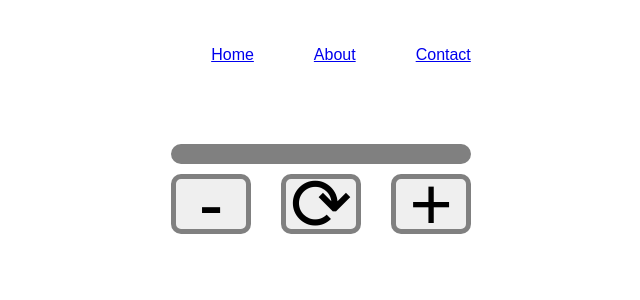
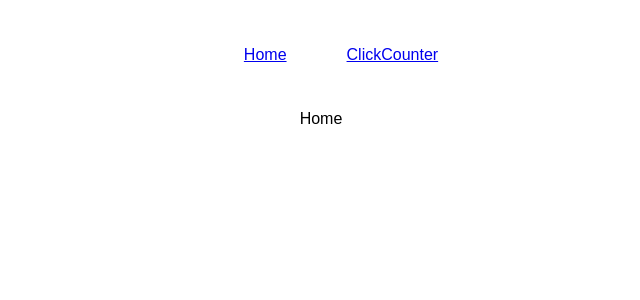
Before and after one commit to danifromecuador/click-counter-with-react, a React (Create React App) app: page / in a window 1280 px wide. Shown: the top 300 px of the page, without its empty margins (319-959 px from the left). Built offline with nearby package versions, Linux system fonts and the light colour scheme.

Commit message:
Create 2 components for 2 pages for 2 links in the Navbar

```diff
--- a/src/App.js
+++ /dev/null
@@ -1,35 +0,0 @@
-import React, { useState } from 'react';
-import { BrowserRouter as Router, Route } from 'react-router-dom';
-import './App.css';
-import Display from './components/Display';
-import Buttons from './components/Buttons';
-import Navbar from './components/Navbar';
-import About from './pages/About';
-import Contact from './pages/Contact';
-
-const App = () => {
-  const [count, setCount] = useState(0);
-
-  const add = () => setCount(count + 1);
-
-  const subtract = () => {
-    setCount(count - 1);
-    if (count === 0) setCount(0);
-    return count;
-  };
-
-  const restore = () => setCount(0);
-
-  return (
-    <Router >
-      <Navbar />
-      <Display count={count} />
-      <Buttons add={add} subtract={subtract} restore={restore} />
-      {/* <Route exact path="/" component={Home} /> */}
-      <Route path="/About" component={About} />
-      <Route path="/Contact" component={Contact} />
-    </Router>
-  );
-};
-
-export default App;
--- /dev/null
+++ b/src/App.jsx
@@ -0,0 +1,21 @@
+import React from 'react';
+import { BrowserRouter as Router, Route } from 'react-router-dom';
+import './App.css';
+import Navbar from './components/Navbar';
+import Home from './pages/Home';
+import ClickCounter from './pages/ClickCounter';
+
+
+const App = () => {
+  return (
+    <div className="App">
+      <Router >
+        <Navbar />
+        <Route exact path="/" component={Home} />
+        <Route exact path="/ClickCounter" component={ClickCounter} />
+      </Router>
+    </div>
+  );
+};
+
+export default App;
--- a/src/components/Navbar.jsx
+++ b/src/components/Navbar.jsx
@@ -9,10 +9,7 @@ const Navbar = () => (
           <Link to="/">Home</Link>
         </li>
         <li>
-          <Link to="/About">About</Link>
-        </li>
-        <li>
-          <Link to="/Contact">Contact</Link>
+          <Link to="/ClickCounter">ClickCounter</Link>
         </li>
     </ul>
   </nav>
--- a/src/pages/About.jsx
+++ /dev/null
@@ -1,9 +0,0 @@
-import React from "react";
-
-const About = () => (
-  <div>
-    <h1>About</h1>
-  </div>
-);
-
-export default About;
--- /dev/null
+++ b/src/pages/ClickCounter.jsx
@@ -0,0 +1,26 @@
+import React, {useState} from 'react';
+import Display from '../components/Display';
+import Buttons from '../components/Buttons';
+
+const ClickCounter = () => {
+  const [count, setCount] = useState(0);
+
+  const add = () => setCount(count + 1);
+
+  const subtract = () => {
+    setCount(count - 1);
+    if (count === 0) setCount(0);
+    return count;
+  };
+
+  const restore = () => setCount(0);
+
+  return (
+    <div>
+    <Display count={count} />
+    <Buttons add={add} subtract={subtract} restore={restore} />
+    </div>
+  )
+}
+
+export default ClickCounter;
--- a/src/pages/Contact.jsx
+++ /dev/null
@@ -1,9 +0,0 @@
-import React from "react";
-
-const Contact = () => (
-  <div>
-    <h1>Contact</h1>
-  </div>
-);
-
-export default Contact;
--- /dev/null
+++ b/src/pages/Home.jsx
@@ -0,0 +1,7 @@
+import React from 'react'
+
+const Home = () => (
+  <div>Home</div>
+);
+
+export default Home;
```
